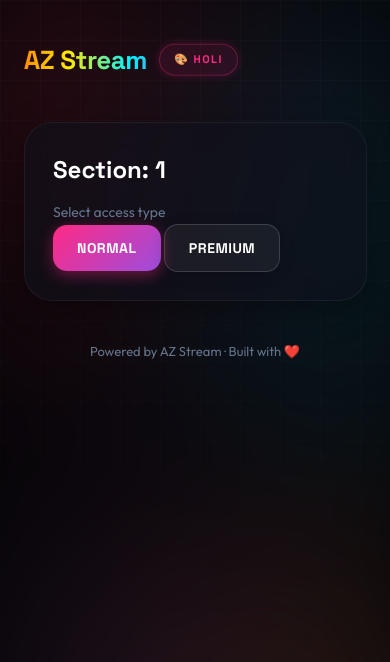
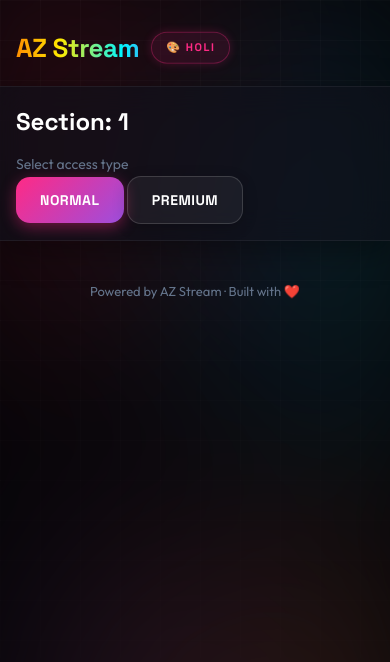
Before and after one commit to beast-69-bot/azfileconversion, a FastAPI app: template app/templates/section_picker.html in a window 390 px wide. Shown: the top 662 px of the page. Run offline with FastAPI, Linux system fonts and the light colour scheme; the template is opened without the code that fills it: most values are stand-ins (such as "Sample title", 1, 10 or a date in 2020); parts of the project's set-up code (start-up, migrations or seed data) failed here and were passed over.

Commit message:
style: fix mobile view responsiveness and make cards edge-to-edge

```diff
--- a/app/static/styles.css
+++ b/app/static/styles.css
@@ -811,43 +811,85 @@ body.is-loading .content {
 
 @media (max-width: 720px) {
   .container {
-    padding: 16px 12px 40px;
+    padding: 12px 0 30px;
+    /* remove horizontal padding */
+    width: 100%;
+  }
+
+  .site-header {
+    padding: 16px;
+  }
+
+  /* Make cards edge-to-edge on mobile */
+  .card,
+  .file-card {
+    border-radius: 0;
+    border-left: none;
+    border-right: none;
+  }
+
+  /* specifically space the main content cards */
+  .card {
+    padding: 16px;
   }
 
   h1 {
-    font-size: 28px;
+    font-size: 24px;
+    margin-bottom: 6px;
   }
 
   .file-name {
     max-width: 100%;
     white-space: normal;
+    font-size: 15px;
   }
 
   .file-card {
     flex-direction: column;
     align-items: stretch;
-    gap: 16px;
+    gap: 12px;
     padding: 16px;
   }
 
   .file-actions {
     flex-direction: column;
     width: 100%;
+    margin-top: 4px;
   }
 
   .file-actions .btn {
     width: 100%;
     text-align: center;
+    padding: 10px 16px;
+  }
+
+  /* Section header layout on phone */
+  .section-header {
+    flex-direction: column;
+    align-items: flex-start;
+    gap: 16px;
   }
 
   .section-controls {
     flex-direction: column;
     align-items: stretch;
+    width: 100%;
+    gap: 10px;
+  }
+
+  .section-controls .btn {
+    width: 100%;
+  }
+
+  .section-controls label,
+  .section-controls select {
+    width: 100%;
   }
 
   .pagination {
     flex-direction: column;
     gap: 16px;
+    padding: 20px 16px 0;
   }
 
   .actions-row {
```
